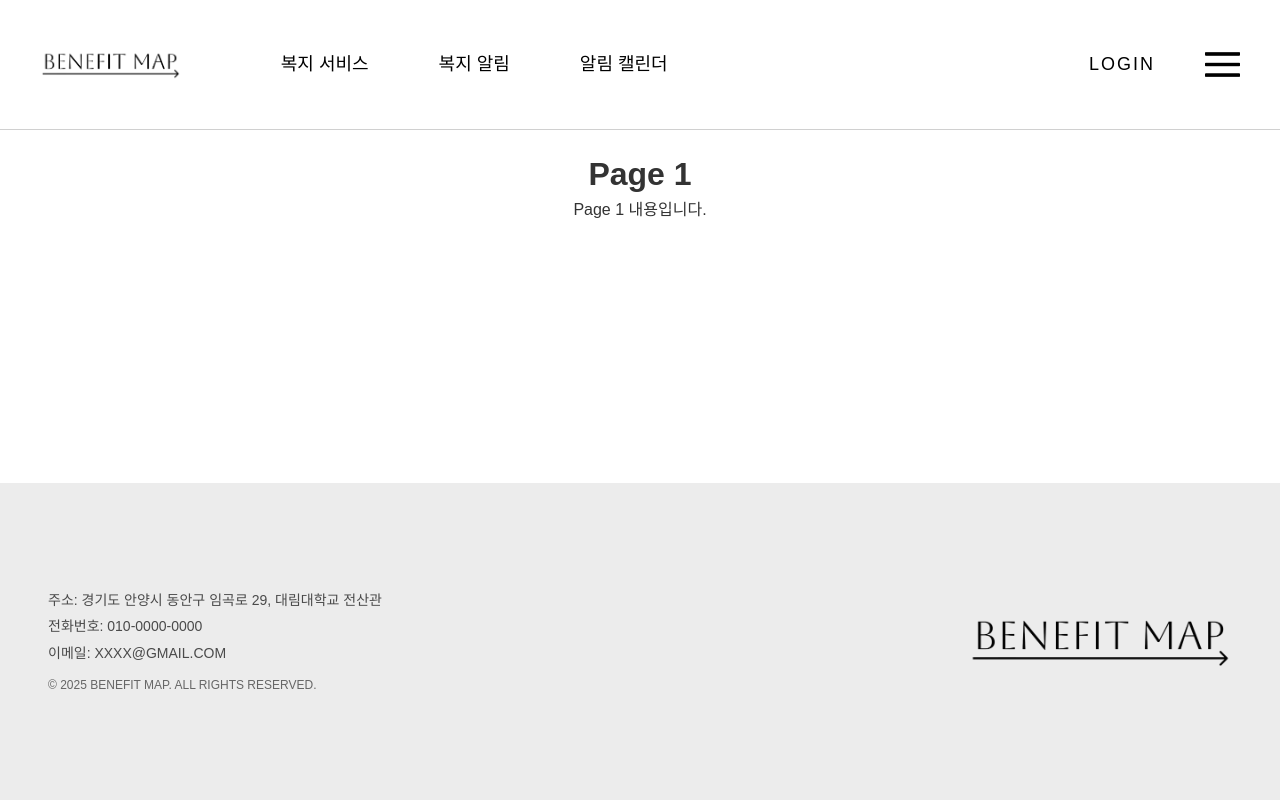
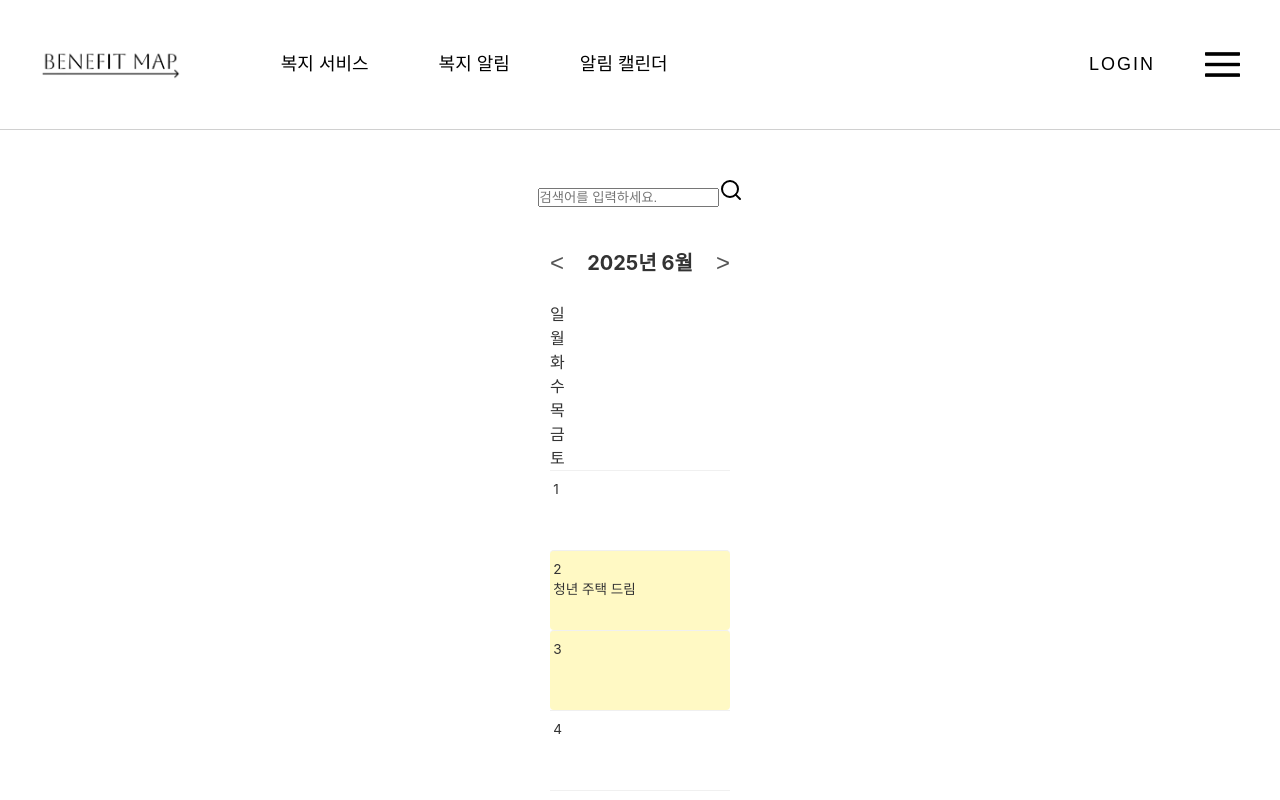
Before and after one commit to BenefitMap/BenefitMap, a React (Vite) app in the folder BenefitMapFrontend/: page /page1 in a window 1280 px wide. Shown: the top 800 px of the page. Built offline with nearby package versions, Linux system fonts and the light colour scheme; a web font is replaced by a local one.

Commit message:
Page1->MainPage

```diff
--- a/BenefitMapFrontend/src/screens/Page1.jsx
+++ b/BenefitMapFrontend/src/screens/Page1.jsx
@@ -1,12 +1,159 @@
-import React from 'react';
+import React, { useState } from 'react';
+import styled, { css } from 'styled-components';
 
-const Page1 = () => {
+// --- 스타일 정의 (Styled Components) ---
+
+const MainContainer = styled.div`
+  max-width: 900px;
+  margin: 2rem auto;
+  padding: 1rem;
+  display: flex;
+  flex-direction: column;
+  align-items: center;
+  gap: 2.5rem;
+  font-family: -apple-system, BlinkMacSystemFont, 'Segoe UI', Roboto, 'Helvetica Neue', Arial, sans-serif;
+`;
+
+// ... (다른 styled-components 코드는 .tsx와 동일)
+const SearchWrapper = styled.div` /* ... */ `;
+const SearchInput = styled.input` /* ... */ `;
+const SearchButton = styled.button` /* ... */ `;
+const CalendarWrapper = styled.div` /* ... */ `;
+const CalendarNav = styled.div`
+  display: flex;
+  justify-content: center;
+  align-items: center;
+  margin-bottom: 1.5rem;
+
+  h2 {
+    margin: 0 1rem;
+    font-size: 1.25rem;
+    width: 120px;
+    text-align: center;
+  }
+
+  button {
+    background: none;
+    border: none;
+    cursor: pointer;
+    font-size: 1.5rem;
+    color: #555;
+    &:hover {
+      color: #000;
+    }
+  }
+`;
+const CalendarGrid = styled.div` /* ... */ `;
+const CalendarHeaderCell = styled.div` /* ... */ `;
+
+// <{...}> 타입 부분을 제거
+const DayCell = styled.div`
+  padding: 0.5rem 0.2rem;
+  min-height: 80px;
+  font-size: 0.85rem;
+  border-top: 1px solid #f0f0f0;
+  position: relative;
+  visibility: ${props => props.$isEmpty ? 'hidden' : 'visible'};
+
+  ${props => props.$isHighlighted && css`
+    background-color: #fff9c4;
+    border-radius: 4px;
+  `}
+`;
+
+const EventText = styled.p` /* ... */ `;
+const SectionTitle = styled.div` /* ... */ `;
+const KeywordSection = styled.div` /* ... */ `;
+const KeywordsContainer = styled.div` /* ... */ `;
+const KeywordButton = styled.button` /* ... */ `;
+const RecommendationSection = styled.div` /* ... */ `;
+const LoginPromptBox = styled.div` /* ... */ `;
+
+// --- SVG 아이콘 컴포넌트 ---
+
+const SearchIcon = () => (
+  <svg xmlns="http://www.w3.org/2000/svg" width="24" height="24" viewBox="0 0 24 24" fill="none" stroke="currentColor" strokeWidth="2" strokeLinecap="round" strokeLinejoin="round"><circle cx="11" cy="11" r="8"></circle><line x1="21" y1="21" x2="16.65" y2="16.65"></line></svg>
+);
+
+// { color: string } 타입 부분을 제거
+const TrophyIcon = ({ color }) => (
+  <svg xmlns="http://www.w3.org/2000/svg" width="20" height="20" viewBox="0 0 24 24" fill={color} stroke={color} strokeWidth="0.5" strokeLinecap="round" strokeLinejoin="round"><path d="M6 9H4.5a2.5 2.5 0 0 1-2.5-2.5V4a2.5 2.5 0 0 1 2.5-2.5H6c4.33 0 6.5 1.7 6.5 7.5S10.33 16 6 16"></path><path d="M18 9h1.5a2.5 2.5 0 0 0 2.5-2.5V4a2.5 2.5 0 0 0-2.5-2.5H18c-4.33 0-6.5 1.7-6.5 7.5S13.67 16 18 16"></path><path d="M12 16v6"></path><path d="M8 22h8"></path><path d="M12 11V7"></path></svg>
+);
+
+// --- 메인 페이지 컴포넌트 ---
+
+const events = {
+  '2025-5-2': '청년 주택 드림',
+  '2025-5-11': '아동 복지 마감',
+  '2025-5-27': '연금',
+};
+
+// : React.FC 부분을 제거
+const MainPage = () => {
+  const [currentDate, setCurrentDate] = useState(new Date(2025, 5, 1));
+
+  const handlePrevMonth = () => {
+    setCurrentDate(new Date(currentDate.getFullYear(), currentDate.getMonth() - 1, 1));
+  };
+
+  const handleNextMonth = () => {
+    setCurrentDate(new Date(currentDate.getFullYear(), currentDate.getMonth() + 1, 1));
+  };
+
+  const renderCalendar = () => {
+    const year = currentDate.getFullYear();
+    const month = currentDate.getMonth();
+    const firstDay = new Date(year, month, 1).getDay();
+    const daysInMonth = new Date(year, month + 1, 0).getDate();
+    const days = [];
+    for (let i = 0; i < firstDay; i++) {
+      days.push(<DayCell key={`empty-${i}`} $isEmpty />);
+    }
+    for (let day = 1; day <= daysInMonth; day++) {
+      const eventKey = `${year}-${month}-${day}`;
+      const isHighlighted = (eventKey === '2025-5-2' || eventKey === '2025-5-3' || eventKey === '2025-5-11' || eventKey === '2025-5-27' || eventKey === '2025-5-28');
+      days.push(
+        <DayCell key={day} $isHighlighted={isHighlighted}>
+          <span>{day}</span>
+          {events[eventKey] && <EventText>{events[eventKey]}</EventText>}
+        </DayCell>
+      );
+    }
+    return days;
+  };
+
   return (
-    <div style={{ padding: '20px', textAlign: 'center' }}>
-      <h1>Page 1</h1>
-      <p>Page 1 내용입니다.</p>
-    </div>
+    <MainContainer>
+      {/* ... (이하 JSX 구조는 .tsx와 동일) */}
+      <SearchWrapper>
+        <SearchInput type="text" placeholder="검색어를 입력하세요." />
+        <SearchButton><SearchIcon /></SearchButton>
+      </SearchWrapper>
+      <CalendarWrapper>
+        <CalendarNav>
+            <button onClick={handlePrevMonth}>&lt;</button>
+            <h2>{`${currentDate.getFullYear()}년 ${currentDate.getMonth() + 1}월`}</h2>
+            <button onClick={handleNextMonth}>&gt;</button>
+        </CalendarNav>
+        <CalendarGrid>
+          {['일', '월', '화', '수', '목', '금', '토'].map(day => <CalendarHeaderCell key={day}>{day}</CalendarHeaderCell>)}
+          {renderCalendar()}
+        </CalendarGrid>
+      </CalendarWrapper>
+      <KeywordSection>
+        <SectionTitle>이달의 복지 키워드</SectionTitle>
+        <KeywordsContainer>
+          <KeywordButton><TrophyIcon color="#DAA520" />청년월세</KeywordButton>
+          <KeywordButton><TrophyIcon color="#C0C0C0" />연금</KeywordButton>
+          <KeywordButton><TrophyIcon color="#CD7F32" />아동복지</KeywordButton>
+        </KeywordsContainer>
+      </KeywordSection>
+      <RecommendationSection>
+        <SectionTitle>맞춤 추천 복지</SectionTitle>
+        <LoginPromptBox><p>로그인 후 이용해 주세요.</p></LoginPromptBox>
+      </RecommendationSection>
+    </MainContainer>
   );
 };
 
-export default Page1;
+export default MainPage;
```
